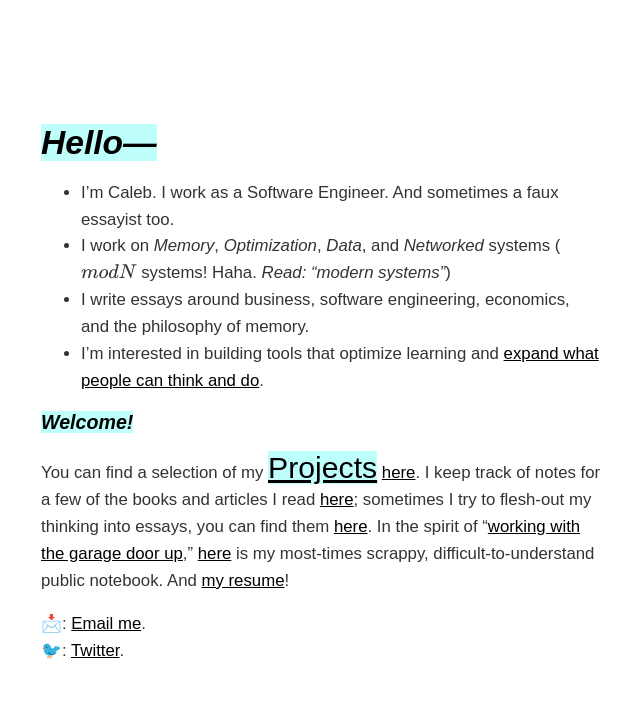
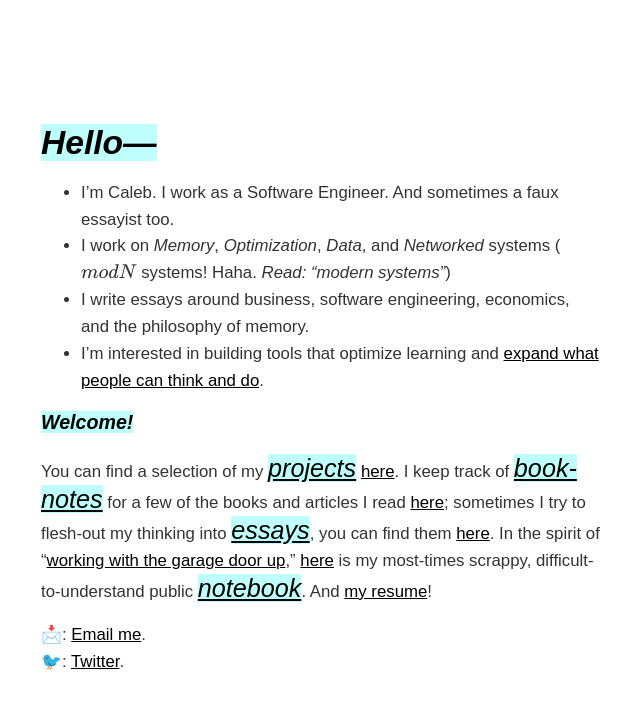
Before and after one commit to dCO2/rococo, a Jekyll site: the page built from index.md, in a window 1280 px wide. Shown: the top 709 px of the page, without its empty margins (335-975 px from the left). Built offline with Jekyll 4.4.1, drawn with Linux system fonts in a browser that asks for light colours; some web fonts are replaced; formulas are drawn with MathJax 3.

Commit message:
Update index.md

```diff
--- a/index.md
+++ b/index.md
@@ -15,7 +15,7 @@ title: Home
 
 <h3 style="background-color: #00ffef40;display: inline;"><em>Welcome!</em></h3>
 
-You can find a selection of my <span style="background-color: #00ffef40;display: inline;font-size: 1.8em;text-decoration: none;"><a href="/projects/">Projects</a></span> [here](/projects/). I keep track of notes for a few of the books and articles I read [here](/booknotes/); sometimes I try to flesh-out my thinking into essays, you can find them [here](/essays/). In the spirit of "[working with the garage door up](https://notes.andymatuschak.org/Work_with_the_garage_door_up)," [here](/notes/) is my most-times scrappy, difficult-to-understand public notebook. And [my resume](/resume.pdf/)!
+You can find a selection of my <span style="background-color: #00ffef40;display: inline;font-size: 1.5em;text-decoration: none;font-style: italic;"><a href="/projects/">projects</a></span> [here](/projects/). I keep track of <span style="background-color: #00ffef40;display: inline;font-size: 1.5em;text-decoration: none;font-style: italic;"><a href="/booknotes/">book-notes</a></span> for a few of the books and articles I read [here](/booknotes/); sometimes I try to flesh-out my thinking into <span style="background-color: #00ffef40;display: inline;font-size: 1.5em;text-decoration: none;font-style: italic;"><a href="/essays/">essays</a></span>, you can find them [here](/essays/). In the spirit of "[working with the garage door up](https://notes.andymatuschak.org/Work_with_the_garage_door_up)," [here](/notes/) is my most-times scrappy, difficult-to-understand public <span style="background-color: #00ffef40;display: inline;font-size: 1.5em;text-decoration: none;font-style: italic;"><a href="/notes/">notebook</a></span>. And [my resume](/resume.pdf/)!
 
 
 📩: [Email me](mailto:dco2.caleb@gmail.com).
```
